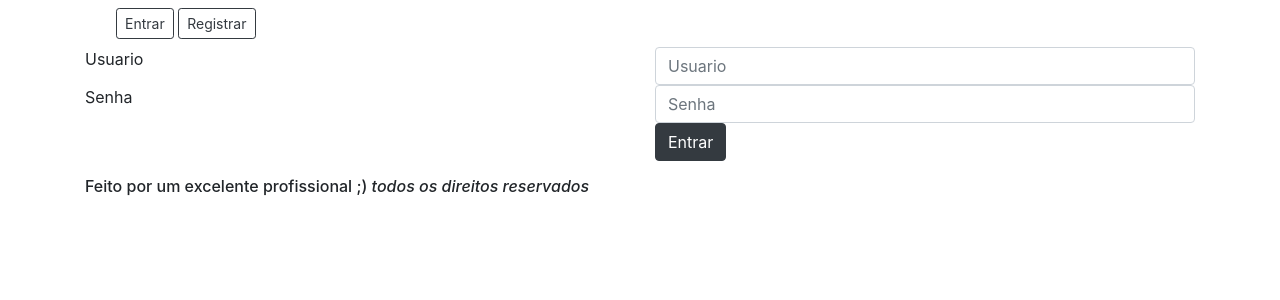
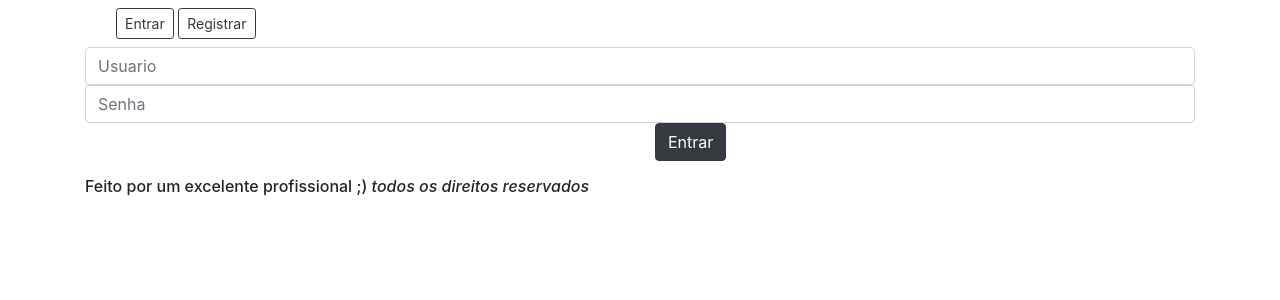
Before and after one commit to juniorjrml/SARSS, a Django app: page /login/ in a window 1280 px wide. Shown: the part 56-356 px from the top of the page. Run offline with Django 3.2, Linux system fonts and the light colour scheme; some libraries are stand-ins or nearby versions.

Commit message:
alternando o estilo da tela de login.html

```diff
--- a/core/templates/login.html
+++ b/core/templates/login.html
@@ -5,17 +5,11 @@
 
 <div class="row g-3">
     <div class="col sm-3">
-        <label class="form-label">Usuario</label>
-    </div>
-    <div class="col sm-3">
         <input type="text" name="usuario" class="form-control" placeholder="Usuario">
     </div>
 </div>
 
 <div class="row g-3">
-    <div class="col sm-3">
-        <label class="form-label">Senha</label>
-    </div>
     <div class="col sm-3">
         <input type="password" name="senha" class="form-control" placeholder="Senha">
     </div>
```
